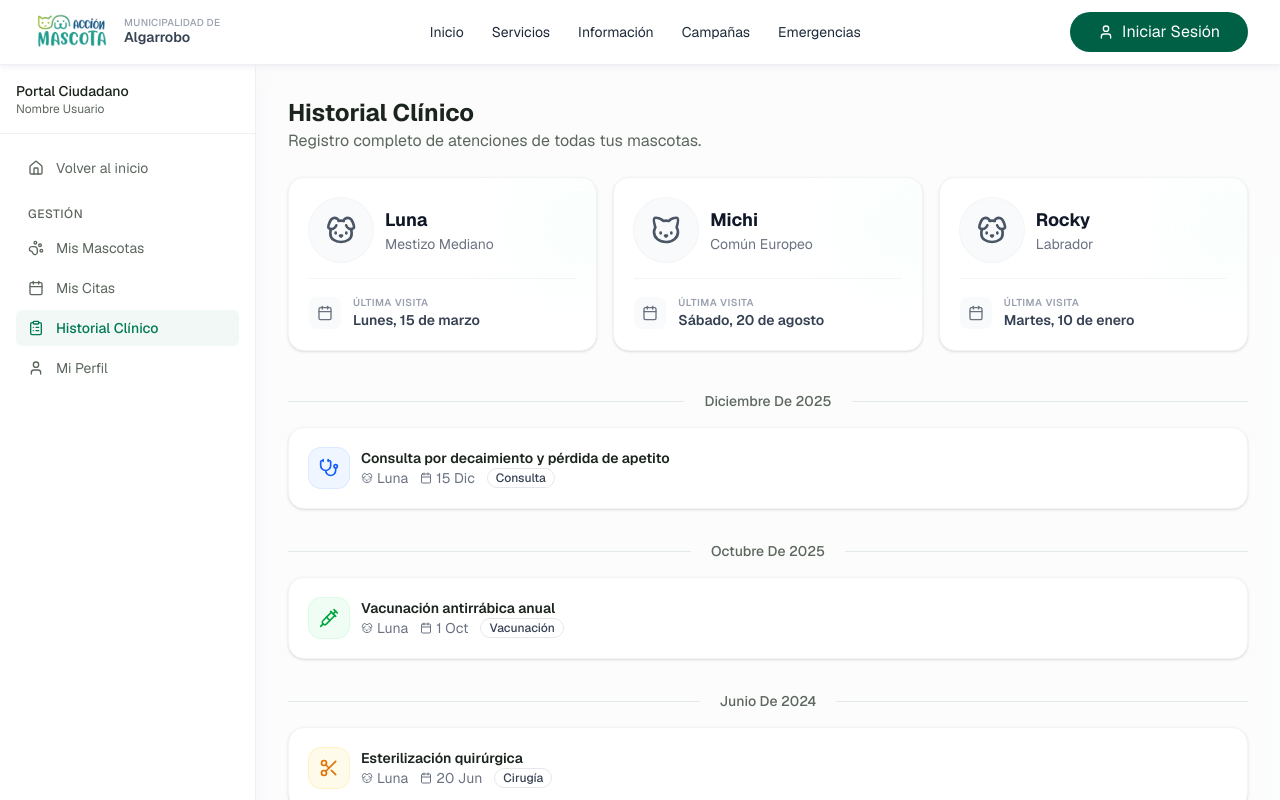
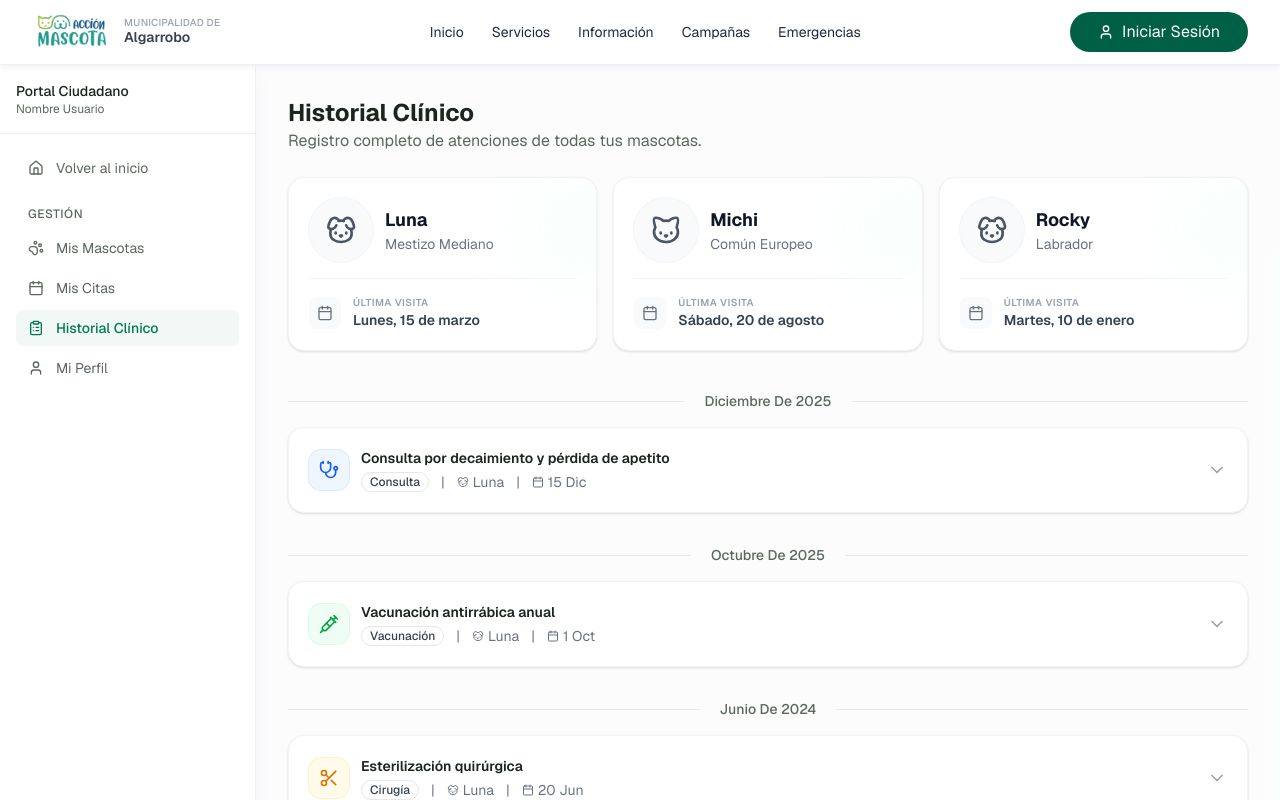
Before and after one commit to JedienlaPasta/accion-mascota, a Next.js app: page /portal/historial in a window 1280 px wide. Shown: the top 800 px of the page. Built offline with nearby package versions, Linux system fonts and the light colour scheme.

Commit message:
Tweaks de ui del historial de atenciones de las mascotas

```diff
--- a/app/(portal)/portal/historial/page.tsx
+++ b/app/(portal)/portal/historial/page.tsx
@@ -5,6 +5,7 @@ import {
   Calendar,
   Cat,
   CheckCircle,
+  ChevronDown,
   Dog,
   Info,
   PawPrint,
@@ -14,6 +15,7 @@ import {
 } from 'lucide-react';
 import { capitalize } from '@/app/_lib/utils/format';
 import { useState } from 'react';
+import AccordionItem from '@/app/ui/portal/historial/AccordionItem';
 
 const especieIcons: Record<
   string,
@@ -76,10 +78,7 @@ const tipoLabels: Record<string, string> = {
   emergencia: 'Emergencia',
 };
 
-export default function HistorialClinicMascotas() {
-  const [selectedPetId, setSelectedPetId] = useState('');
-
-  const getPetName = (id: string) => {
+export const getPetName = (id: string) => {
   return mascotas.find((mascota) => mascota.id === id)?.nombre || 'Mascota';
 };
 
@@ -93,6 +92,9 @@ export default function HistorialClinicMascotas() {
     year: 'numeric',
   });
 }
+
+export default function HistorialClinicMascotas() {
+  const [selectedPetId, setSelectedPetId] = useState('');
 
   const filteredHistory = selectedPetId
     ? historialClinico.filter(
@@ -251,47 +253,14 @@ export default function HistorialClinicMascotas() {
                   const label = tipoLabels[registro.tipo] || registro.tipo;
 
                   return (
-                    <div
+                    <AccordionItem
                       key={registro.id}
-                      className="flex items-center gap-3 overflow-hidden rounded-2xl border border-gray-100 bg-white p-5 shadow-sm transition-all hover:shadow-md"
-                    >
-                      <div
-                        className={`flex size-10 shrink-0 items-center justify-center rounded-xl ring-1 ${colors.bg} ${colors.text} ${colors.ring}`}
-                      >
-                        <TipoIcon className="size-5" />
-                      </div>
-                      <div>
-                        <p className="text-sm font-semibold">
-                          {registro.descripcion}
-                        </p>
-
-                        <div className="flex gap-3">
-                          <span className="text-sm text-gray-500 capitalize">
-                            <div className="flex items-center gap-1">
-                              <Icon className="size-3" />
-                              {getPetName(registro.mascotaId)}
-                            </div>
-                          </span>
-
-                          <span className="text-sm text-gray-500 capitalize">
-                            <div className="flex items-center gap-1">
-                              <Calendar className="size-3" />
-                              {new Date(registro.fecha).toLocaleDateString(
-                                'es-CL',
-                                {
-                                  day: 'numeric',
-                                  month: 'short',
-                                }
-                              )}
-                            </div>
-                          </span>
-
-                          <span className="flex items-center rounded-full border border-gray-200 px-2 text-xs font-medium text-gray-700 capitalize">
-                            {label}
-                          </span>
-                        </div>
-                      </div>
-                    </div>
+                      registro={registro}
+                      label={label}
+                      Icon={Icon}
+                      TipoIcon={TipoIcon}
+                      colors={colors}
+                    />
                   );
                 })}
               </div>
--- /dev/null
+++ b/app/ui/portal/historial/AccordionItem.tsx
@@ -0,0 +1,106 @@
+'use client';
+
+import { getPetName } from '@/app/(portal)/portal/historial/page';
+import { HistorialClinico } from '@/app/_lib/mock-data';
+import { Calendar, ChevronDown } from 'lucide-react';
+import { useState } from 'react';
+
+type AccordionItemProps = {
+  registro: HistorialClinico;
+  label: string;
+  Icon: React.ComponentType<{ className?: string }>;
+  TipoIcon: React.ComponentType<{ className?: string }>;
+  colors: {
+    bg: string;
+    text: string;
+    ring: string;
+  };
+};
+
+export default function AccordionItem({
+  registro,
+  label,
+  Icon,
+  TipoIcon,
+  colors,
+}: AccordionItemProps) {
+  const [isOpen, setIsOpen] = useState(false);
+  return (
+    <div
+      key={registro.id}
+      className="cursor-pointer overflow-hidden rounded-2xl border border-gray-100 bg-white p-5 shadow-sm transition-all hover:shadow-md"
+      onClick={() => setIsOpen((prev) => !prev)}
+    >
+      <div className="relative z-50 flex items-center justify-between gap-3 bg-white">
+        {/* Left */}
+        <div className="flex items-center gap-3">
+          <div
+            className={`flex size-10 shrink-0 items-center justify-center rounded-xl ring-1 ${colors.bg} ${colors.text} ${colors.ring}`}
+          >
+            <TipoIcon className="size-5" />
+          </div>
+          <div className="space-y-1">
+            <p className="text-sm font-semibold">{registro.descripcion}</p>
+
+            <div className="flex gap-3">
+              <span className="flex items-center rounded-full border border-gray-200 px-2 text-xs font-medium text-gray-700 capitalize">
+                {label}
+              </span>
+              <span className="text-sm text-gray-500 capitalize">|</span>
+              <span className="text-sm text-gray-500 capitalize">
+                <div className="flex items-center gap-1">
+                  <Icon className="size-3" />
+                  {getPetName(registro.mascotaId)}
+                </div>
+              </span>
+              <span className="text-sm text-gray-500 capitalize">|</span>
+              <span className="text-sm text-gray-500 capitalize">
+                <div className="flex items-center gap-1">
+                  <Calendar className="size-3" />
+                  {new Date(registro.fecha).toLocaleDateString('es-CL', {
+                    day: 'numeric',
+                    month: 'short',
+                  })}
+                </div>
+              </span>
+            </div>
+          </div>
+        </div>
+        {/* Right */}
+        <ChevronDown
+          className={`size-5 text-gray-400 transition-transform duration-300 ${
+            isOpen ? 'rotate-180' : ''
+          }`}
+        />
+      </div>
+      <div
+        className={`will-change-[grid-template-rows, opacity] ml-13 grid transform-gpu transition-all duration-500 ${isOpen ? 'mt-4 grid-rows-[1fr] opacity-100' : 'mt-0 grid-rows-[0fr] opacity-0'}`}
+      >
+        <div className="min-w-0 overflow-hidden">
+          <div className="flex flex-col gap-4 rounded-xl bg-gray-50 px-5 py-4">
+            {/* Diagnóstico */}
+            <div className="flex items-center gap-3 text-gray-700">
+              <div>
+                <p className="text-[10px] font-semibold tracking-wider text-gray-400 uppercase">
+                  Diagnóstico
+                </p>
+                <p className="text-sm font-semibold">{registro.diagnostico}</p>
+              </div>
+            </div>
+            {/* Tratamiento */}
+            <div className="flex items-center gap-3 text-gray-700">
+              <div>
+                <p className="text-[10px] font-semibold tracking-wider text-gray-400 uppercase">
+                  Tratamiento Recomendado
+                </p>
+                <p className="text-sm font-semibold">
+                  {registro.tratamiento || 'Churu de pollito'}
+                </p>
+              </div>
+            </div>
+          </div>
+        </div>
+      </div>
+    </div>
+  );
+}
```
Lines whose indentation alone changed are shown as unchanged.
